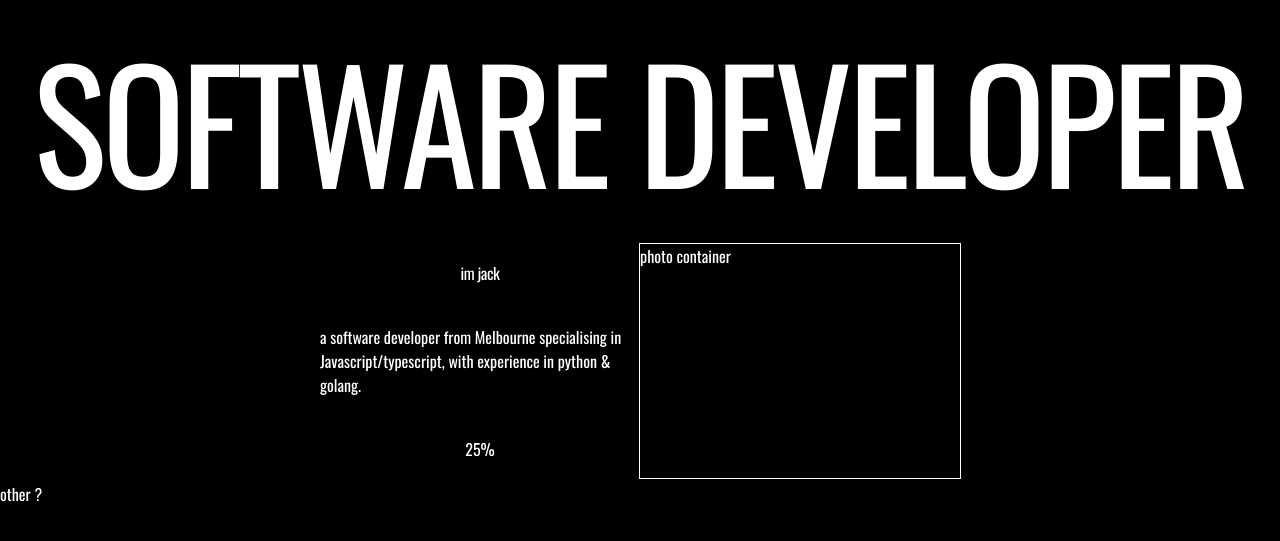
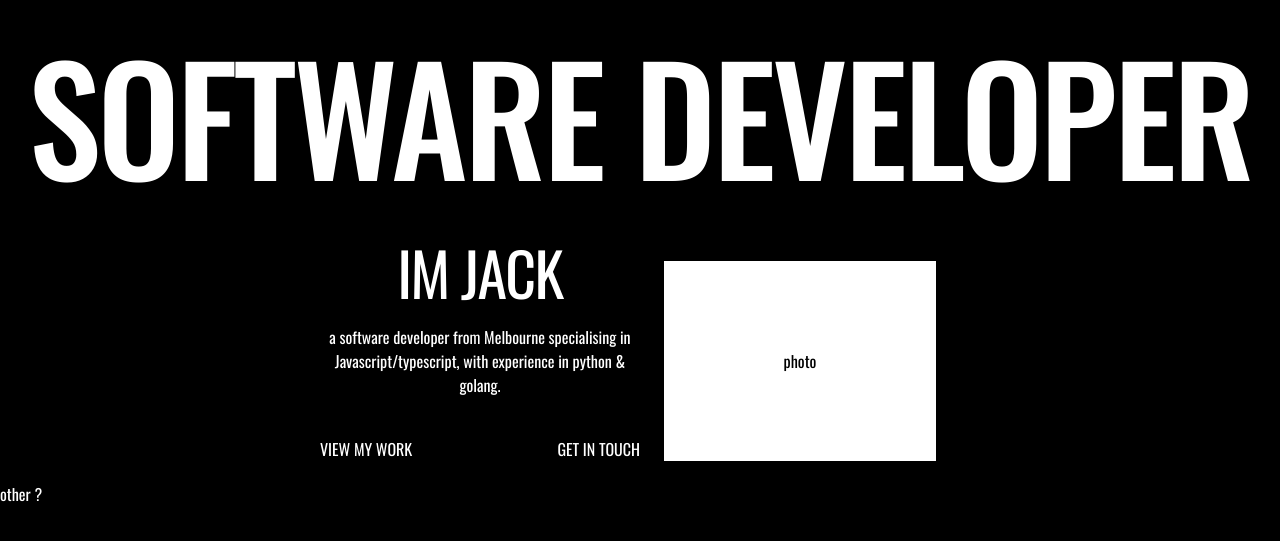
Before and after one commit to jackcorless91/gsap-portfolio, a React (Vite) app: page / in a window 1280 px wide. Shown: the part 795-1336 px from the top of the page. Built offline with nearby package versions, Linux system fonts and the light colour scheme.

Commit message:
home page content complete, add animations and photos

```diff
--- a/src/components/About.jsx
+++ b/src/components/About.jsx
@@ -4,22 +4,27 @@ function About() {
   return (
     <section
       className="min-h-[calc(100vh-4.5rem)] md:min-h-[calc(100vh-5.5rem)] text-white grid grid-rows-3 gap-1 pt-8">
-      <div className="text-[12vw] w-screen tracking-tight uppercase text-center">Software developer</div>
+      <div className="text-[11.5vw] w-screen tracking-tight uppercase text-center font-medium">Software developer</div>
       {/* add sm screen for font, wrap to second line ? */}
       <div className="flex justify-center items-center">
         <div className="w-80 h-full grid grid-rows-[25%_50%_25%]">
-          <div className="flex justify-center items-center flex-col tracking-tight text">
+          <div className="flex justify-end text-center flex-col tracking-tight uppercase text-6xl">
             im jack
           </div>
-          <div className="flex justify-center items-center">
+          <div className="flex justify-center items-center text-center text-[]">
             a software developer from Melbourne specialising in Javascript/typescript, with experience in python & golang.
           </div>
-          <div className="flex justify-center items-center">25%
-          {/* connect and view my work button */}
+          <div className="flex justify-between items-center">
+            <button className="uppercase">view my work</button>
+            <button className="uppercase">get in touch</button>
           </div>
 
         </div>
-        <div className="border-white border-solid outline w-80 h-full">photo container</div>
+        <div className="w-80 h-full flex justify-center items-center">
+          <div className="bg-white h-[85%] w-[85%] flex justify-center items-center">
+            <div className="text-black">photo</div>
+          </div>
+        </div>
       </div>
       <div>other ?</div>
     </section>
```
